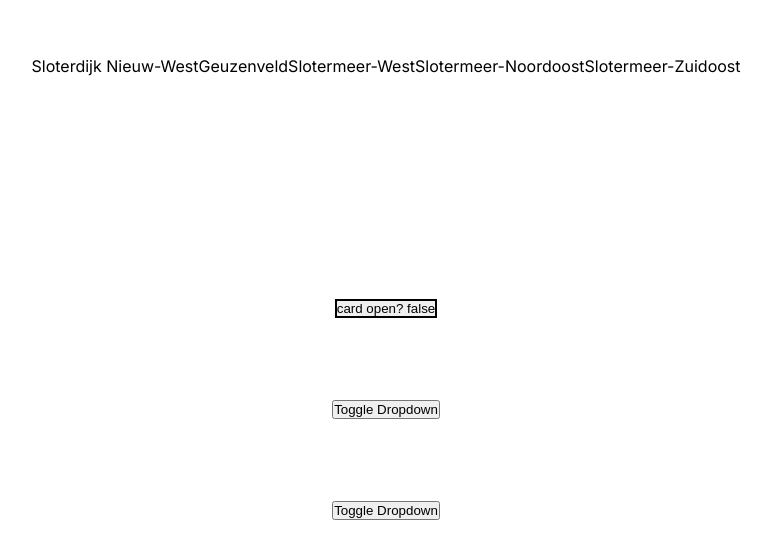
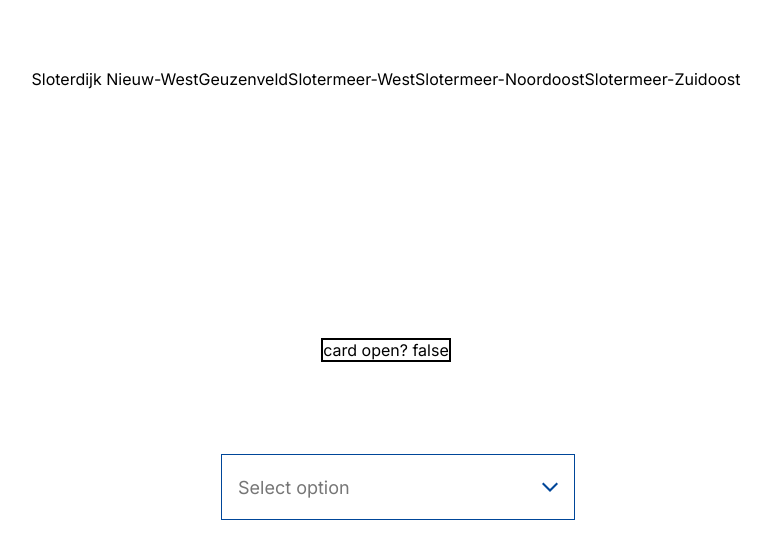
Before and after one commit to michaelzon/detailpagina-stadsdeel, a Next.js app: page / in a window 1280 px wide. Shown: the part 184-742 px from the top of the page, without its empty margins (254-1026 px from the left). Built offline with nearby package versions, Linux system fonts and the light colour scheme.

Commit message:
styling dropdown wip

```diff
--- a/src/app/components/Dropdown.tsx
+++ b/src/app/components/Dropdown.tsx
@@ -34,6 +34,8 @@ interface DropdownContextProps {
     isOpen: boolean;
     toggle: () => void;
     highlightedIndex: number;
+    itemIsSelected: boolean;
+    selectedItem: string;
     setHighlightedIndex: React.Dispatch<React.SetStateAction<number>>;
     onSelect: (item: any) => void;
     handleSelect: (item: any) => void;
@@ -44,6 +46,8 @@ const DropdownContext = createContext<DropdownContextProps>({
     isOpen: false,
     toggle: () => { },
     highlightedIndex: 0,
+    itemIsSelected: false,
+    selectedItem: '',
     setHighlightedIndex: () => { },
     onSelect: () => { },
     handleSelect: () => { },
@@ -53,11 +57,14 @@ const DropdownContext = createContext<DropdownContextProps>({
 const Dropdown: DropdownComponent = ({ children, onSelect }) => {
     const [isOpen, setIsOpen] = useState(false);
     const [highlightedIndex, setHighlightedIndex] = useState(-1);
-
+    const [itemIsSelected, setItemIsSelected] = useState(false);
+    const [selectedItem, setSelectedItem] = useState('');
     const toggle = () => setIsOpen(!isOpen);
     const close = () => setIsOpen(false);
 
     const handleSelect = (item: any) => {
+        setSelectedItem(item);
+        setItemIsSelected(true);
         onSelect(item);
         close();
     };
@@ -66,6 +73,8 @@ const Dropdown: DropdownComponent = ({ children, onSelect }) => {
         isOpen,
         toggle,
         highlightedIndex,
+        itemIsSelected,
+        selectedItem,
         setHighlightedIndex,
         handleSelect,
         onSelect,
@@ -80,11 +89,12 @@ const Dropdown: DropdownComponent = ({ children, onSelect }) => {
 };
 
 const Toggle: React.FC<ToggleProps> = () => {
-    const { isOpen, toggle } = useContext(DropdownContext);
+    const { isOpen, toggle, itemIsSelected, selectedItem } = useContext(DropdownContext);
 
     return (
-        <button onClick={toggle} aria-haspopup="true" aria-expanded={isOpen}>
-            Toggle Dropdown
+        <button className={styles.dropdown} onClick={toggle} aria-haspopup="true" aria-expanded={isOpen}>
+            <span className={`${itemIsSelected ? ''  : styles.notSelected}`}> {itemIsSelected ? `${selectedItem}` : 'Select option'} </span>
+            <img src="arrow-down.svg" alt="arrow-down" className={styles.icon} />
         </button>
     )
 };
--- a/src/app/globals.css
+++ b/src/app/globals.css
@@ -19,6 +19,14 @@ body {
   overflow-x: hidden;
 }
 
+button {
+  all: unset;
+}
+
+button:focus {
+  outline: revert;
+}
+
 body {
   color: rgb(var(--foreground-rgb));
   background: rgb(var(--background-rgb));
--- a/src/app/page.module.css
+++ b/src/app/page.module.css
@@ -93,9 +93,35 @@
   height: auto;
 }
 
+.dropdown {
+  display: flex;
+  justify-content: space-between;
+  align-items: center;
+  width: 20rem;
+  height: 3rem;
+  font-size: 18px;
+  border: 1px solid #004699;
+  padding: .5rem 1rem .5rem 1rem;
+  margin-left: 1.5rem;
+  gap: 1.2rem;
+}
+
+.dropdown:hover{
+  border: 2px solid #00387A;
+}
+
 .dropdownItem {
   display: flex;
   border: 2px solid black;
+}
+
+.icon {
+  height: 1rem;
+  width: 1rem;
+}
+
+.notSelected {
+  color: #767676
 }
 
 .highlighted {
@@ -173,11 +199,9 @@
     border-radius: 0;
     border: none;
     border-bottom: 1px solid rgba(var(--callout-border-rgb), 0.25);
-    background: linear-gradient(
-      to bottom,
-      rgba(var(--background-start-rgb), 1),
-      rgba(var(--callout-rgb), 0.5)
-    );
+    background: linear-gradient(to bottom,
+        rgba(var(--background-start-rgb), 1),
+        rgba(var(--callout-rgb), 0.5));
     background-clip: padding-box;
     backdrop-filter: blur(24px);
   }
@@ -188,11 +212,9 @@
     inset: auto 0 0;
     padding: 2rem;
     height: 200px;
-    background: linear-gradient(
-      to bottom,
-      transparent 0%,
-      rgb(var(--background-end-rgb)) 40%
-    );
+    background: linear-gradient(to bottom,
+        transparent 0%,
+        rgb(var(--background-end-rgb)) 40%);
     z-index: 1;
   }
 }
@@ -215,6 +237,7 @@
   from {
     transform: rotate(360deg);
   }
+
   to {
     transform: rotate(0deg);
   }
--- a/src/app/page.tsx
+++ b/src/app/page.tsx
@@ -127,15 +127,6 @@ export default function Home() {
         </Dropdown.List>
       </Dropdown>
 
-      <Dropdown onSelect={handleSelect}>
-        <Dropdown.Toggle />
-        <Dropdown.List>
-            <Dropdown.Item key={1} item={'1'}></Dropdown.Item>
-            <Dropdown.Item key={2} item={'2'}></Dropdown.Item>
-        </Dropdown.List>
-      </Dropdown>
-
-
       <Card isOpen={cardIsOpen}>
         <Card.Footer text='klap dicht' handleClose={handleButtonClick}></Card.Footer>
         <Card.Title title="some title"></Card.Title>
```
Also changed, not shown: public/arrow-down.svg (added).
